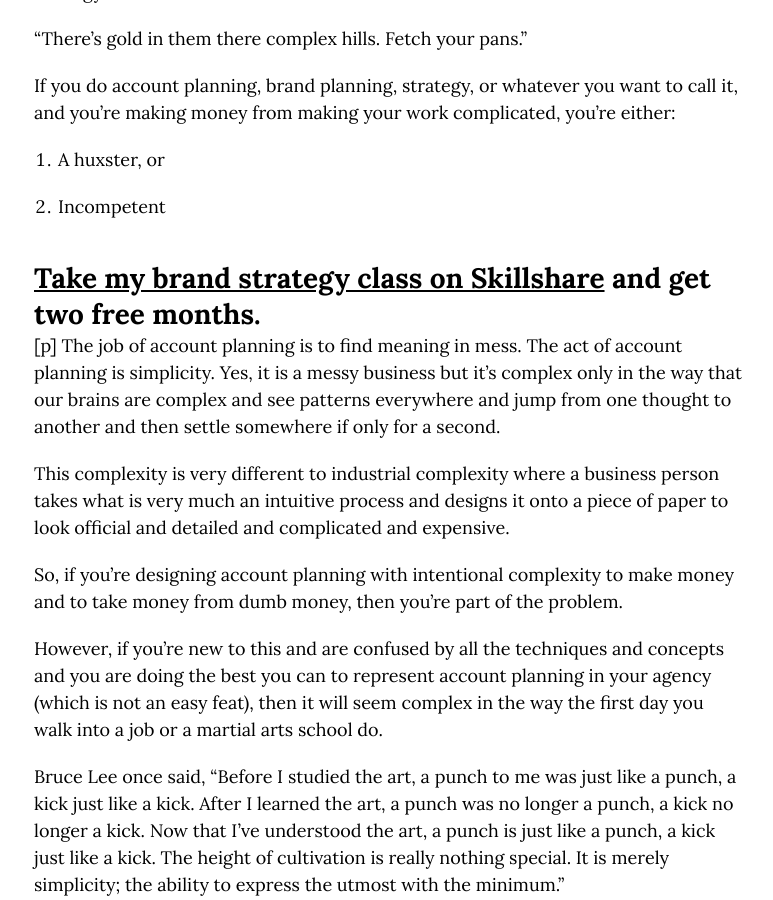
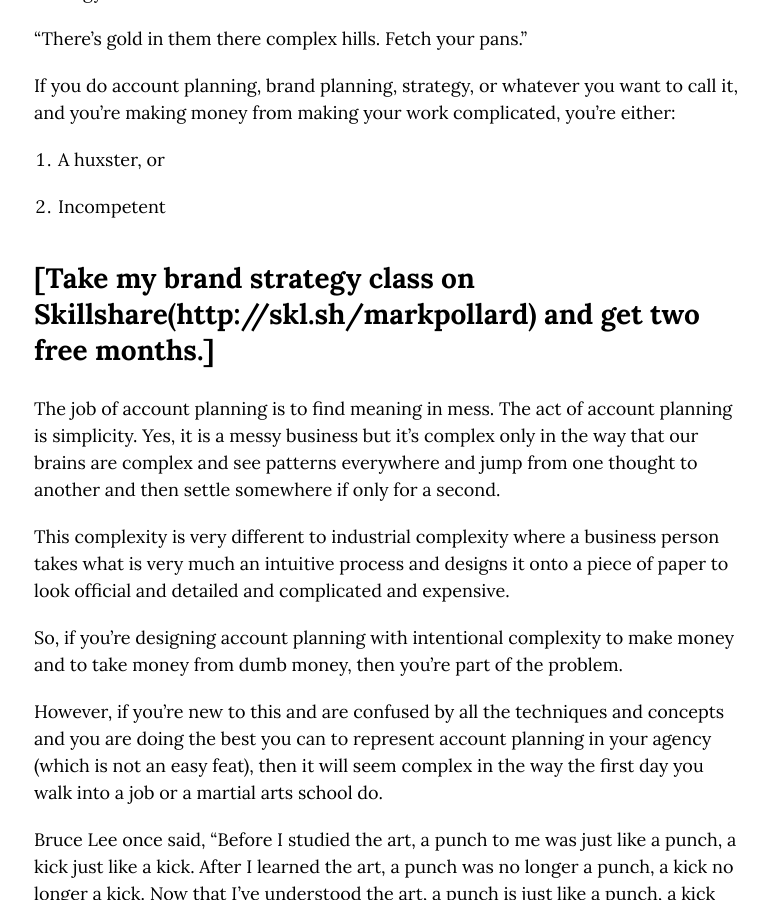
Before and after one commit to markhpollard/markhpollard.github.io, a Jekyll site: the page built from _posts/2018-09-27-how-to-do-account-planning-a-simple-approach.markdown, in a window 1280 px wide and 900 px high, scrolled down 638 px. Shown: the whole window, without its empty margins (252-1025 px from the left). Built offline with Jekyll 4.4.1, drawn with Linux system fonts in a browser that asks for light colours; nearby versions of some CDN libraries.

Commit message:
Updated How To Do Account Planning A Simple Approach

```diff
--- a/_posts/2018-09-27-how-to-do-account-planning-a-simple-approach.markdown
+++ b/_posts/2018-09-27-how-to-do-account-planning-a-simple-approach.markdown
@@ -29,8 +29,8 @@
 
 2. Incompetent
 
-## [Take my brand strategy class on Skillshare](http://skl.sh/markpollard) and get two free months.
-[p]
+## [Take my brand strategy class on Skillshare(http://skl.sh/markpollard) and get two free months.]
+\
 The job of account planning is to find meaning in mess. The act of account planning is simplicity. Yes, it is a messy business but it's complex only in the way that our brains are complex and see patterns everywhere and jump from one thought to another and then settle somewhere if only for a second.
 
 This complexity is very different to industrial complexity where a business person takes what is very much an intuitive process and designs it onto a piece of paper to look official and detailed and complicated and expensive.
```
